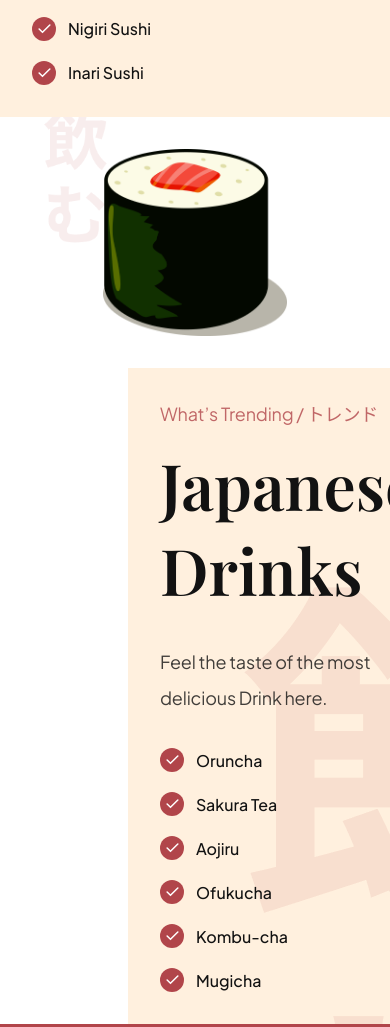
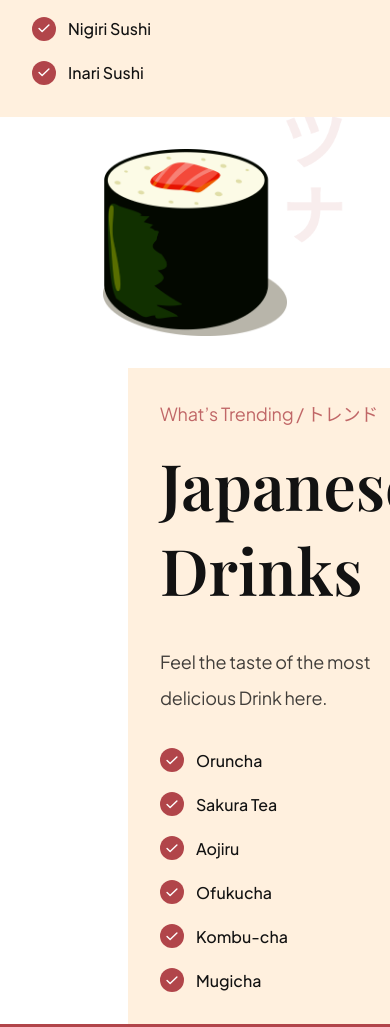
Before and after one commit to thamtumeoden13/sushi, a website built with Vite: page index.html in a window 390 px wide. Shown: the part 5193-6220 px from the top of the page. Built offline with nearby package versions, Linux system fonts and the light colour scheme.

Commit message:
fix mobile responsive

```diff
--- a/css/sections/trending.css
+++ b/css/sections/trending.css
@@ -61,8 +61,8 @@
 }
 
 .trending__icon img {
-    /* width: 50px;
-    height: 50px; */
+    width: 50%;
+    height: 50%;
     object-fit: contain;
 }
 
@@ -78,13 +78,11 @@
     background-position: center;
 }
 
-.trending-sushi,
-.trending__image {
+.trending-sushi .trending__image {
     background-image: url("../../assets/japanese_sushi.png");
 }
 
-.trending-drinks,
-.trending__image {
+.trending-drink .trending__image {
     background-image: url("../../assets/japanese_drinks.png");
 }
 
```
